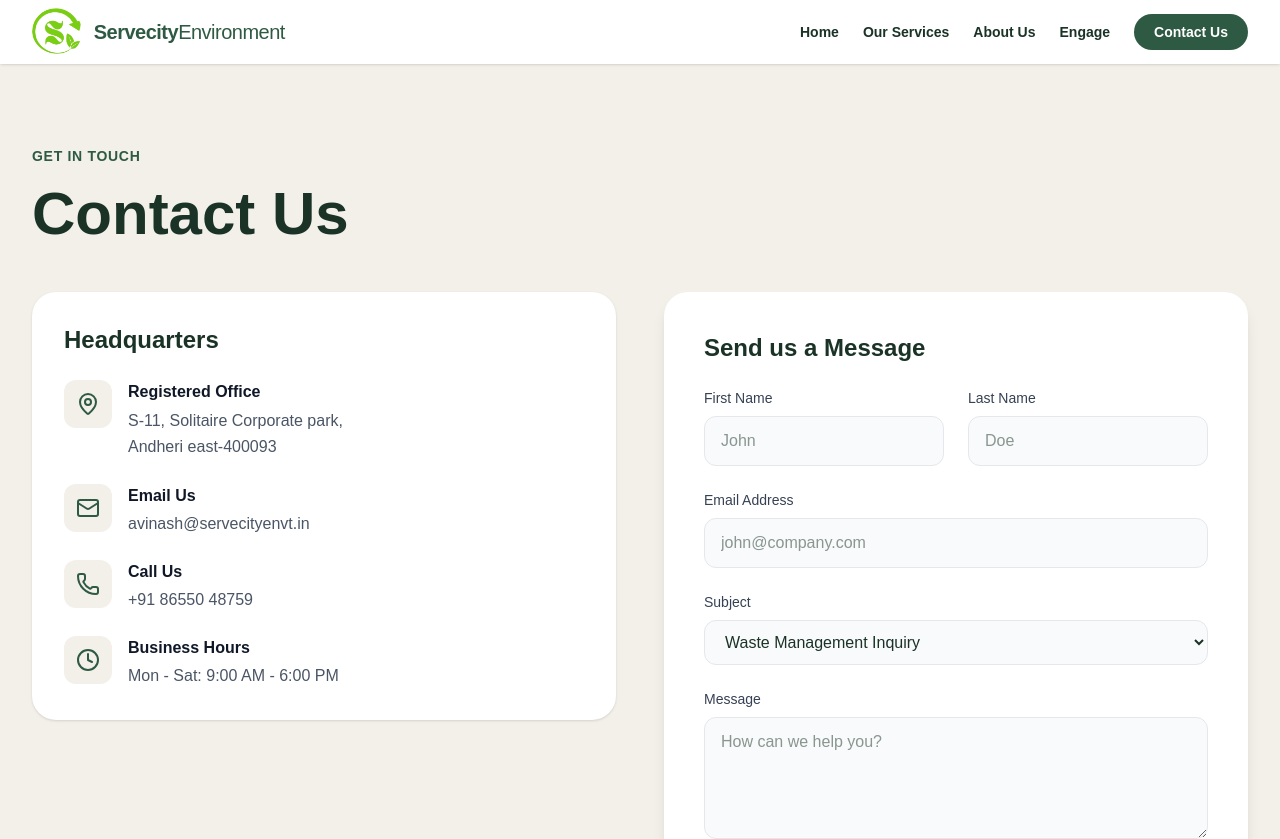
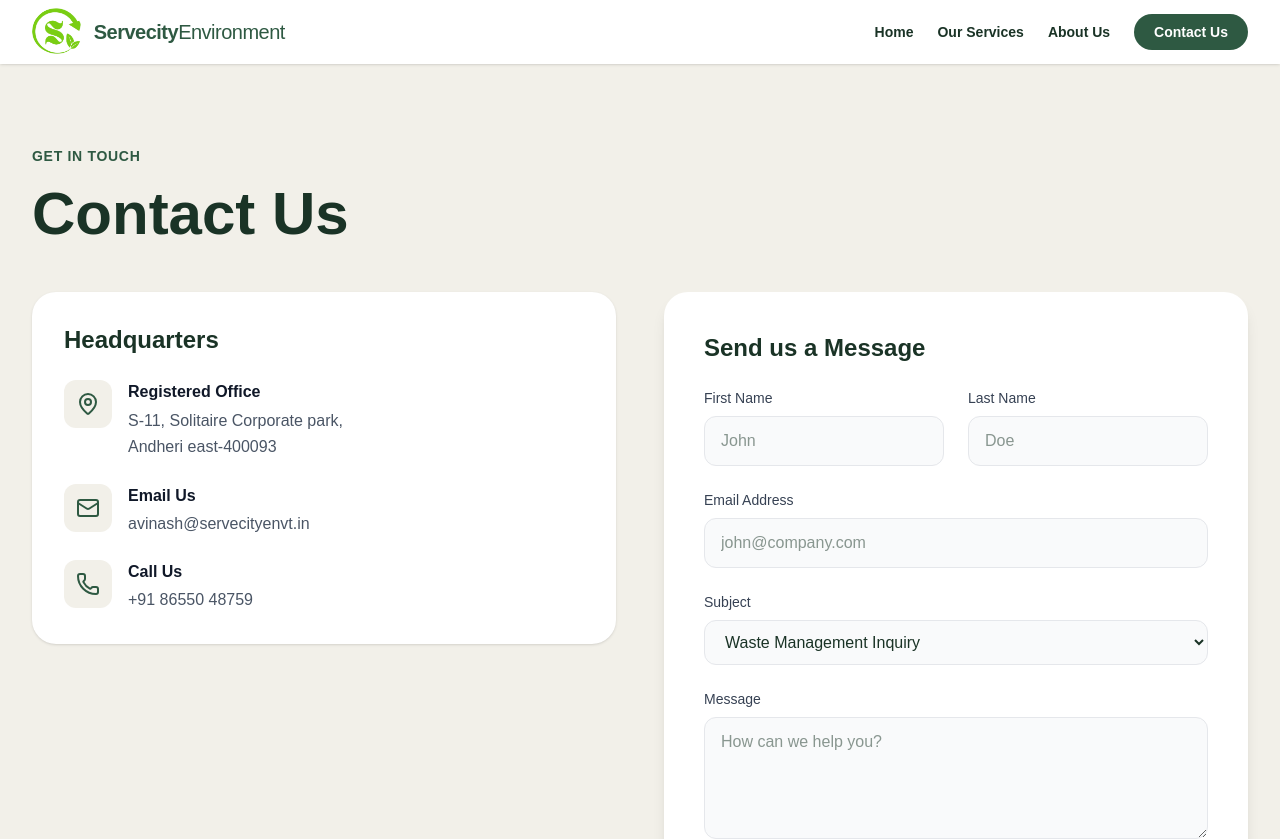
Before and after one commit to himanshYou2003/Servecity-Enviroment, a React (Vite) app: page /contact in a window 1280 px wide. Shown: the top 839 px of the page. Built offline with nearby package versions, Linux system fonts and the light colour scheme.

Commit message:
Update Navbar, AboutUs, and Contact pages; fix build errors

```diff
--- a/src/components/Navbar.tsx
+++ b/src/components/Navbar.tsx
@@ -7,7 +7,7 @@ const navItems = [
   { title: "Home", href: "/" },
   { title: "Our Services", href: "/our-services" },
   { title: "About Us", href: "/about-us" },
-  { title: "Engage", href: "/engage" }
+  // { title: "Engage", href: "/engage" }
 ];
 
 const Navbar = () => {
--- a/src/pages/AboutUs.tsx
+++ b/src/pages/AboutUs.tsx
@@ -137,7 +137,7 @@ credit trading.
                             </div>
                         </div>
 
-                        <h3 className="text-2xl font-bold text-eco-dark mb-2">Avinashkumar Anilkumar Sah</h3>
+                        <h3 className="text-2xl font-bold text-eco-dark mb-2">Avinashkumar Sah</h3>
                         <div className="inline-block px-4 py-1 bg-eco-sage/10 rounded-full mb-6">
                             <p className="text-eco-forest font-semibold text-sm tracking-wide uppercase">Director</p>
                         </div>
--- a/src/pages/Contact.tsx
+++ b/src/pages/Contact.tsx
@@ -1,5 +1,5 @@
 import { motion } from 'framer-motion';
-import { MapPin, Phone, Mail, Clock } from 'lucide-react';
+import { MapPin, Phone, Mail } from 'lucide-react';
 
 const ContactPage = () => {
   return (
@@ -52,7 +52,7 @@ const ContactPage = () => {
                     </div>
                   </div>
 
-                  <div className="flex items-start gap-4">
+                  {/* <div className="flex items-start gap-4">
                     <div className="p-3 bg-eco-beige rounded-xl text-eco-forest">
                       <Clock size={24} />
                     </div>
@@ -60,7 +60,7 @@ const ContactPage = () => {
                       <p className="font-semibold text-gray-900 mb-1">Business Hours</p>
                       <p className="text-gray-600">Mon - Sat: 9:00 AM - 6:00 PM</p>
                     </div>
-                  </div>
+                  </div> */}
                 </div>
               </div>
             </div>
```
